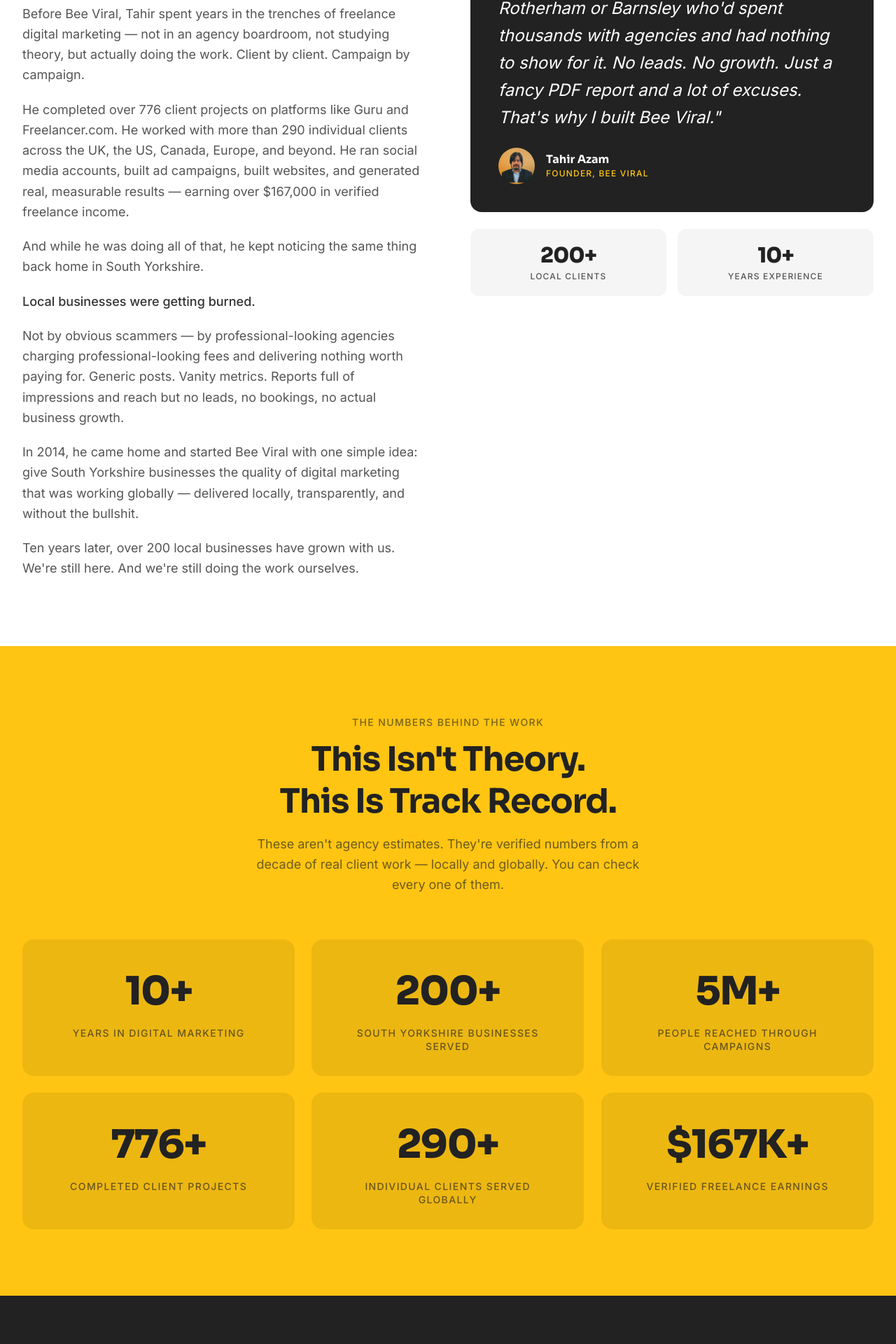
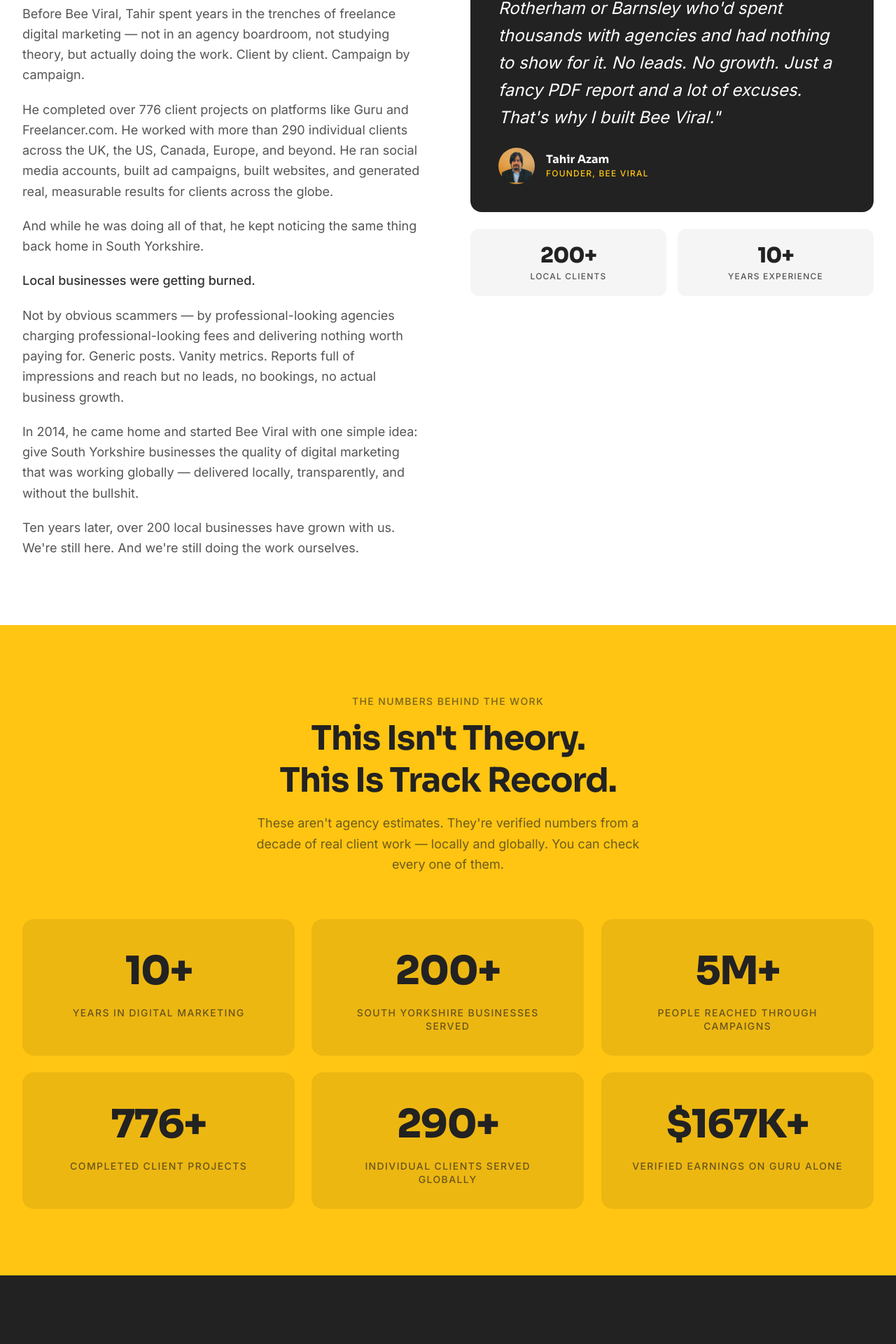
Before and after one commit to beeviral47-ship-it/beeviral-site, a Next.js app: page /about in a window 1280 px wide. Shown: the part 1131-3051 px from the top of the page at 70% size. Built offline with nearby package versions, Linux system fonts and the light colour scheme; no server answers.

Commit message:
Remove dollar figure from About page copy
$167K+ kept only as a stat tile and Guru badge sublabel
('776 jobs · $167K+ earned on Guru alone'). Stripped from
both narrative copy paragraphs to avoid overstating income.

Co-Authored-By: Claude Sonnet 4.6 <noreply@anthropic.com>

```diff
--- a/src/app/about/AboutContent.tsx
+++ b/src/app/about/AboutContent.tsx
@@ -15,7 +15,7 @@ const stats = [
   { value: '5M+',    label: 'People Reached Through Campaigns' },
   { value: '776+',   label: 'Completed Client Projects' },
   { value: '290+',   label: 'Individual Clients Served Globally' },
-  { value: '$167K+', label: 'Verified Freelance Earnings' },
+  { value: '$167K+', label: 'Verified Earnings on Guru Alone' },
 ]
 
 const values = [
@@ -77,7 +77,7 @@ const clientResults = [
 const trustBadges = [
   {
     label: 'Verified on Guru',
-    sublabel: '776 jobs · $167K+ earned',
+    sublabel: '776 jobs · $167K+ earned on Guru alone',
     href: 'https://www.guru.com/freelancers/tahir-choudhry',
   },
   {
@@ -183,7 +183,7 @@ export default function AboutContent() {
                   Before Bee Viral, Tahir spent years in the trenches of freelance digital marketing — not in an agency boardroom, not studying theory, but actually doing the work. Client by client. Campaign by campaign.
                 </p>
                 <p>
-                  He completed over 776 client projects on platforms like Guru and Freelancer.com. He worked with more than 290 individual clients across the UK, the US, Canada, Europe, and beyond. He ran social media accounts, built ad campaigns, built websites, and generated real, measurable results — earning over $167,000 in verified freelance income.
+                  He completed over 776 client projects on platforms like Guru and Freelancer.com. He worked with more than 290 individual clients across the UK, the US, Canada, Europe, and beyond. He ran social media accounts, built ad campaigns, built websites, and generated real, measurable results for clients across the globe.
                 </p>
                 <p>
                   And while he was doing all of that, he kept noticing the same thing back home in South Yorkshire.
@@ -486,7 +486,7 @@ export default function AboutContent() {
                   He started as a freelancer, working with businesses across the UK, UAE, and wider world. He didn't learn in a classroom — he learned by taking on jobs, figuring out what worked, and delivering results for real clients with real money on the line.
                 </p>
                 <p>
-                  Over 776 completed projects. Over 290 clients served. More than $167,000 in verified earnings before he ever put up an agency sign.
+                  Over 776 completed projects. Over 290 clients served. All before he ever put up an agency sign.
                 </p>
                 <p>
                   In 2014, he came home to Wath upon Dearne and launched Bee Viral. The goal was never to build a big agency — it was to build the right one. An agency that treats every client like Tahir treated his freelance clients: seriously, honestly, and with a genuine stake in their success.
```
